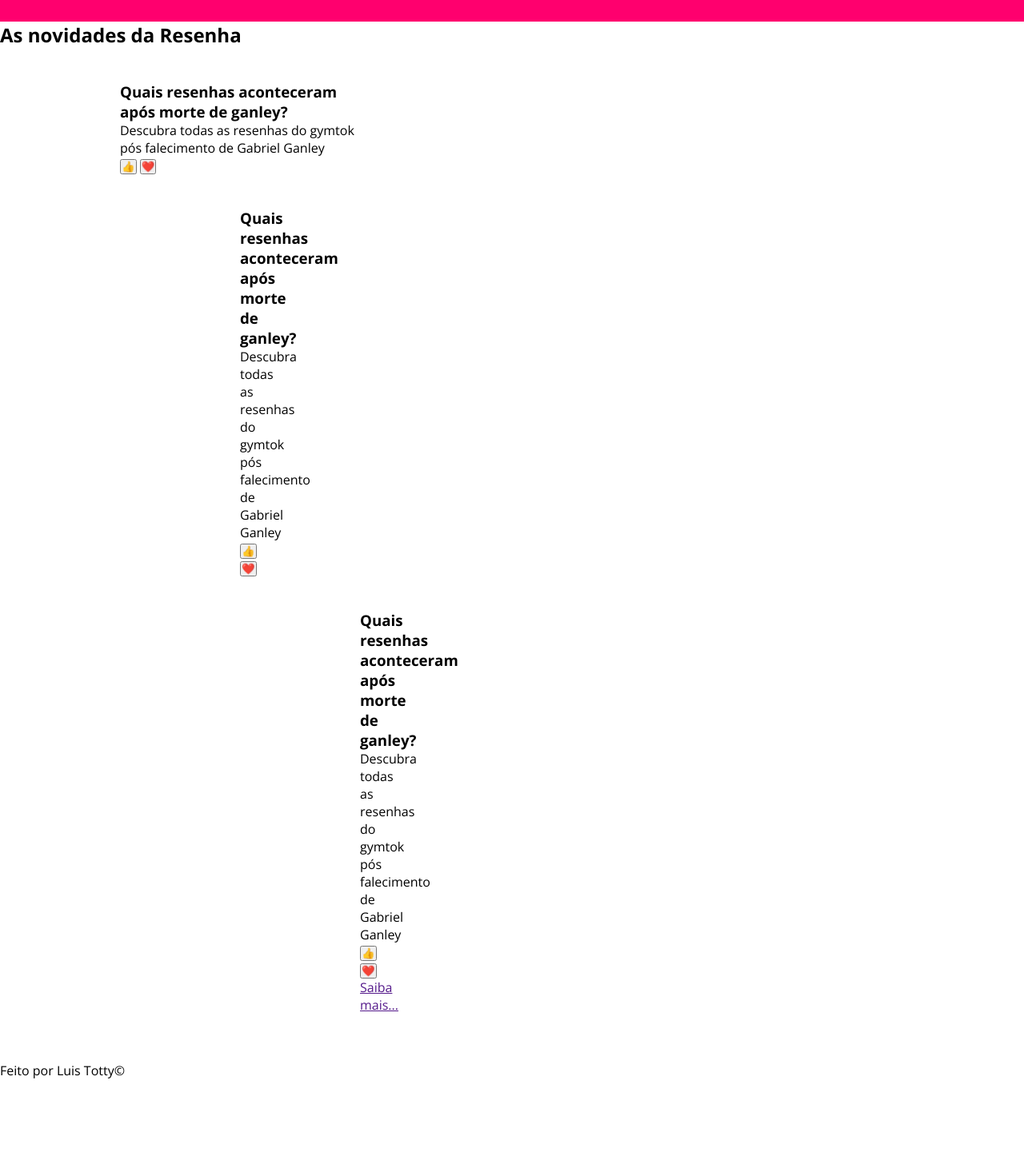
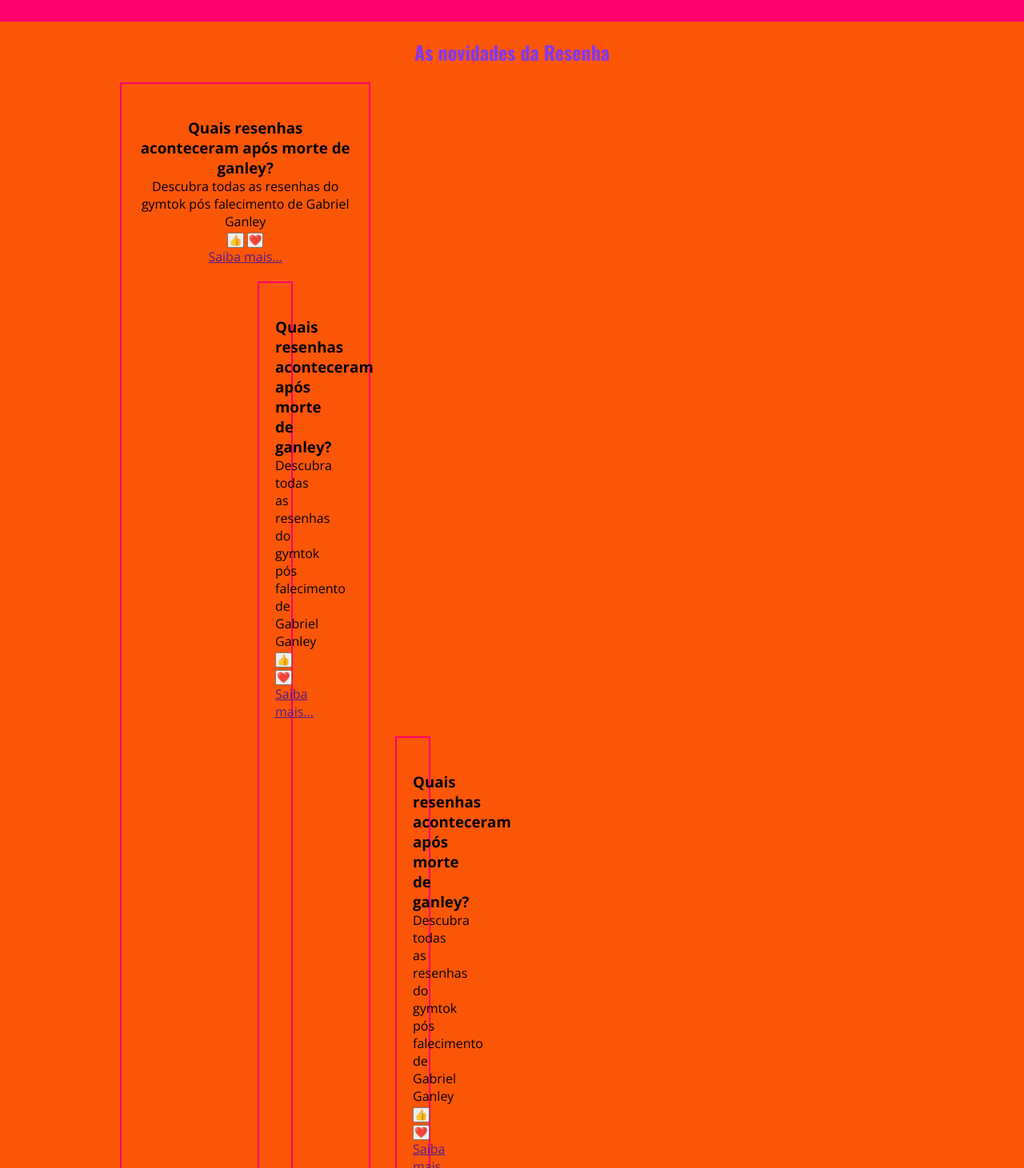
Before and after one commit to caxopa23/2026-blog, a plain HTML site: page index.html in a window 1280 px wide. Shown: the part 139-1600 px from the top of the page at 80% size. Before the commit the page ends 1489 px from the top, so only its background shows below. Drawn offline with nearby package versions, Linux system fonts and the light colour scheme.

Commit message:
Add files via upload

```diff
--- a/index.html
+++ b/index.html
@@ -22,7 +22,7 @@
         </div>
     </header>
     <main>
-        <h2>As novidades da Resenha</h2>
+        <h2 class="titulo-noticias">As novidades da Resenha</h2>
         <div class="noticias">
             <div class="card">
                 <img src="" alt="">
@@ -32,7 +32,7 @@
                     <button>👍</button>
                     <button>❤️</button>
                 </div>
-
+                <a href="">Saiba mais...</a>
 
             <div class="noticias">
                 <div class="card">
@@ -43,7 +43,7 @@
                         <button>👍</button>
                         <button>❤️</button>
                     </div>
-
+                    <a href="">Saiba mais...</a>
 
                 <div class="noticias">
                     <div class="card">
@@ -54,7 +54,7 @@
                                 <button>👍</button>
                                 <button>❤️</button>
                             </div>
-                <a href="">Saiba mais...</a>
+                            <a href="">Saiba mais...</a>
 
             </div>
         </div>
--- a/style.css
+++ b/style.css
@@ -15,7 +15,7 @@
 }
 
 body {
-    background: var(--amarelo-forte);
+    background: var(--laranja-fogo);
     font-family: var(--texto);
 }
 
@@ -42,24 +42,43 @@ header {
     text-transform: uppercase;
     font-size: 14px;
 }
+
+.titulo-noticias{
+    font-family: var(--titulo);
+    font-size: 24px;
+    color: var(--azul-violeta);
+    text-align: center;
+    margin-top: 20px;
+
+}
 .noticias{
     margin: 20px 150px;
     display: grid;
     grid-template-columns: repeat(3, minmax(0, 1fr));
     gap: 20px;
 }
-.menu a {
-    text-decoration: none;
+.card{
+    border: 2px solid var(--rosa-neon) ;
+    padding: 20px;
+    text-align: center;
+}
+.card:hover{
+    background-color: var(--branco);
     color: var(--branco);
-    font-weight: bold;
+    border-color: var(--branco);
+    transition: background-color 0.5s, color 0.5, border-color 0.5s;
+    box-shadow: 0px 4px 8px var(--azul-violeta);
+}
+footer{
+    background-color: var(--rosa-neon);
+    color: var(--prata);
+    font-family: var(--titulo);
+    font-size: 20px;
+    padding: 20px;
+    text-align: center;
 }
 
 /*noticias*/
-
-.menu a:hover {
-    color: var(--laranja-fogo);
-    transition: 0, 5s;
-}
 
 .img-capa {
     width: 100%;
```
Also changed, not shown: noticia01.html (+5 -11 lines).
